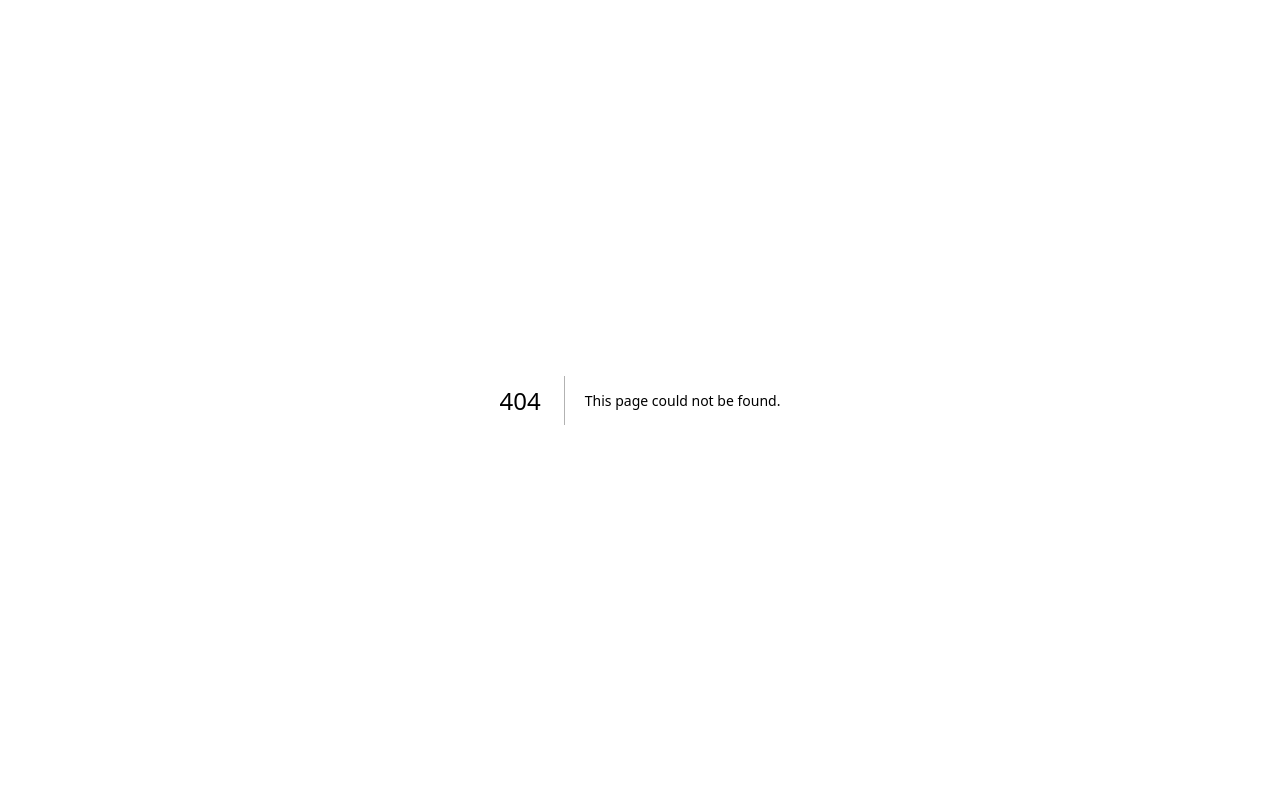
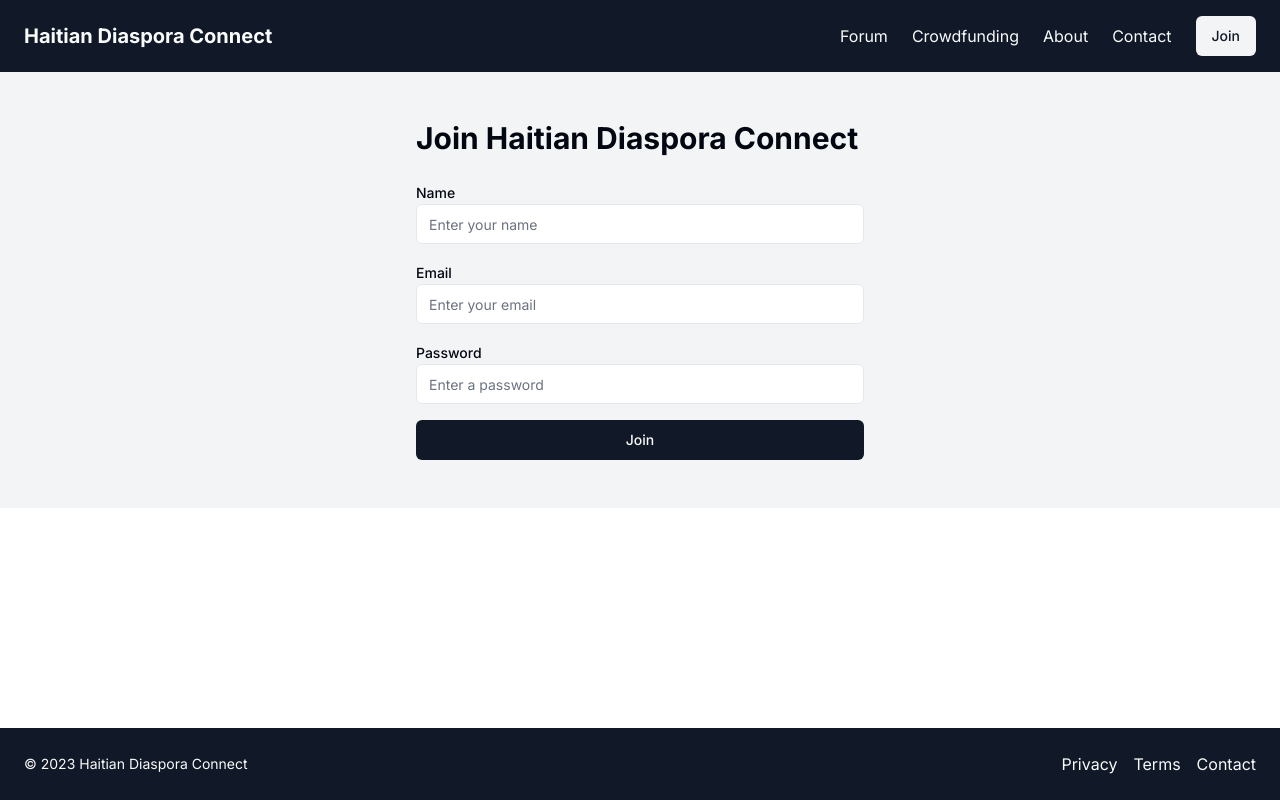
Before and after one commit to didierganthier/haitian-diaspora-connect, a Next.js app: page /join in a window 1280 px wide. Before the commit this address had no page. Built offline with nearby package versions, Linux system fonts and the light colour scheme.

Commit message:
Design Contact and Join components

```diff
--- /dev/null
+++ b/app/contact/page.tsx
@@ -0,0 +1,10 @@
+import { ContactComponent } from '@/components/contact-component'
+import React from 'react'
+
+const Contact = () => {
+  return (
+    <ContactComponent />
+  )
+}
+
+export default Contact
--- /dev/null
+++ b/app/join/page.tsx
@@ -0,0 +1,10 @@
+import { JoinComponent } from '@/components/join-component'
+import React from 'react'
+
+const Join = () => {
+  return (
+    <JoinComponent />
+  )
+}
+
+export default Join
--- /dev/null
+++ b/components/join-component.tsx
@@ -0,0 +1,143 @@
+/**
+* This code was generated by v0 by Vercel.
+* @see https://v0.dev/t/f7lmN65qUH3
+* Documentation: https://v0.dev/docs#integrating-generated-code-into-your-nextjs-app
+*/
+
+/** Add fonts into your Next.js project:
+
+import { Eczar } from 'next/font/google'
+import { Fraunces } from 'next/font/google'
+
+eczar({
+  subsets: ['latin'],
+  display: 'swap',
+})
+
+fraunces({
+  subsets: ['latin'],
+  display: 'swap',
+})
+
+To read more about using these font, please visit the Next.js documentation:
+- App Directory: https://nextjs.org/docs/app/building-your-application/optimizing/fonts
+- Pages Directory: https://nextjs.org/docs/pages/building-your-application/optimizing/fonts
+**/
+import Link from "next/link"
+import { Button } from "@/components/ui/button"
+import { Label } from "@/components/ui/label"
+import { Input } from "@/components/ui/input"
+
+export function JoinComponent() {
+  return (
+    <div className="flex min-h-screen flex-col">
+      <header className="bg-primary text-primary-foreground py-4 px-6 shadow">
+        <div className="container mx-auto flex items-center justify-between">
+          <Link href="#" className="text-xl font-bold" prefetch={false}>
+            Haitian Diaspora Connect
+          </Link>
+          <nav className="hidden md:flex items-center space-x-6">
+            <Link href="#" className="hover:underline" prefetch={false}>
+              Forum
+            </Link>
+            <Link href="#" className="hover:underline" prefetch={false}>
+              Crowdfunding
+            </Link>
+            <Link href="#" className="hover:underline" prefetch={false}>
+              About
+            </Link>
+            <Link href="#" className="hover:underline" prefetch={false}>
+              Contact
+            </Link>
+            <Button variant="secondary">Join</Button>
+          </nav>
+          <Button variant="icon" className="md:hidden">
+            <MenuIcon className="h-6 w-6" />
+          </Button>
+        </div>
+      </header>
+      <main className="flex-1">
+        <section className="bg-muted py-12 px-6">
+          <div className="container mx-auto max-w-md">
+            <h1 className="text-3xl font-bold mb-6">Join Haitian Diaspora Connect</h1>
+            <form className="space-y-4">
+              <div>
+                <Label htmlFor="name">Name</Label>
+                <Input id="name" type="text" placeholder="Enter your name" />
+              </div>
+              <div>
+                <Label htmlFor="email">Email</Label>
+                <Input id="email" type="email" placeholder="Enter your email" />
+              </div>
+              <div>
+                <Label htmlFor="password">Password</Label>
+                <Input id="password" type="password" placeholder="Enter a password" />
+              </div>
+              <Button type="submit" className="w-full">
+                Join
+              </Button>
+            </form>
+          </div>
+        </section>
+      </main>
+      <footer className="bg-primary text-primary-foreground py-6 px-6">
+        <div className="container mx-auto flex items-center justify-between">
+          <p className="text-sm">&copy; 2023 Haitian Diaspora Connect</p>
+          <div className="flex items-center space-x-4">
+            <Link href="#" className="hover:underline" prefetch={false}>
+              Privacy
+            </Link>
+            <Link href="#" className="hover:underline" prefetch={false}>
+              Terms
+            </Link>
+            <Link href="#" className="hover:underline" prefetch={false}>
+              Contact
+            </Link>
+          </div>
+        </div>
+      </footer>
+    </div>
+  )
+}
+
+function MenuIcon(props) {
+  return (
+    <svg
+      {...props}
+      xmlns="http://www.w3.org/2000/svg"
+      width="24"
+      height="24"
+      viewBox="0 0 24 24"
+      fill="none"
+      stroke="currentColor"
+      strokeWidth="2"
+      strokeLinecap="round"
+      strokeLinejoin="round"
+    >
+      <line x1="4" x2="20" y1="12" y2="12" />
+      <line x1="4" x2="20" y1="6" y2="6" />
+      <line x1="4" x2="20" y1="18" y2="18" />
+    </svg>
+  )
+}
+
+
+function XIcon(props) {
+  return (
+    <svg
+      {...props}
+      xmlns="http://www.w3.org/2000/svg"
+      width="24"
+      height="24"
+      viewBox="0 0 24 24"
+      fill="none"
+      stroke="currentColor"
+      strokeWidth="2"
+      strokeLinecap="round"
+      strokeLinejoin="round"
+    >
+      <path d="M18 6 6 18" />
+      <path d="m6 6 12 12" />
+    </svg>
+  )
+}
```
